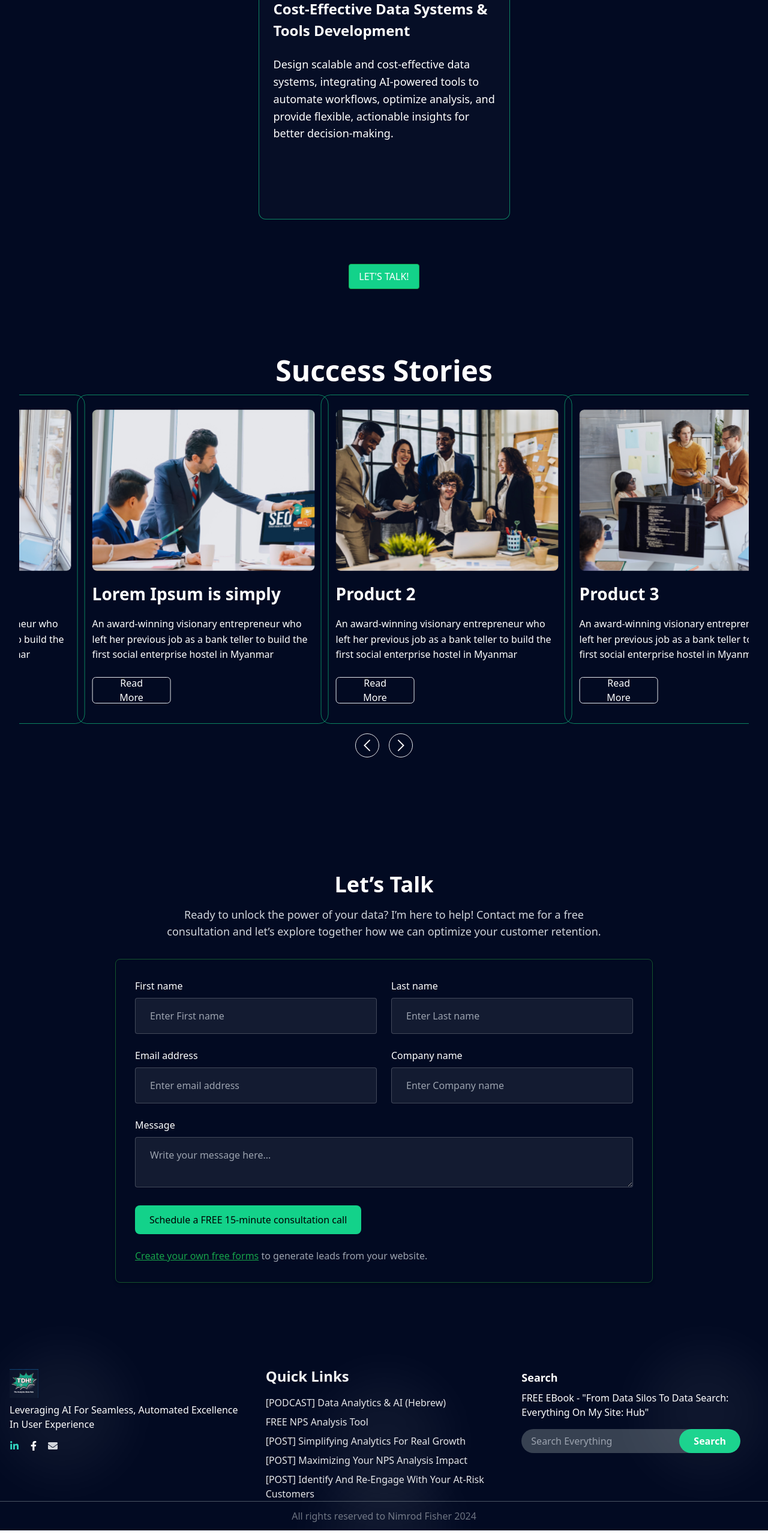
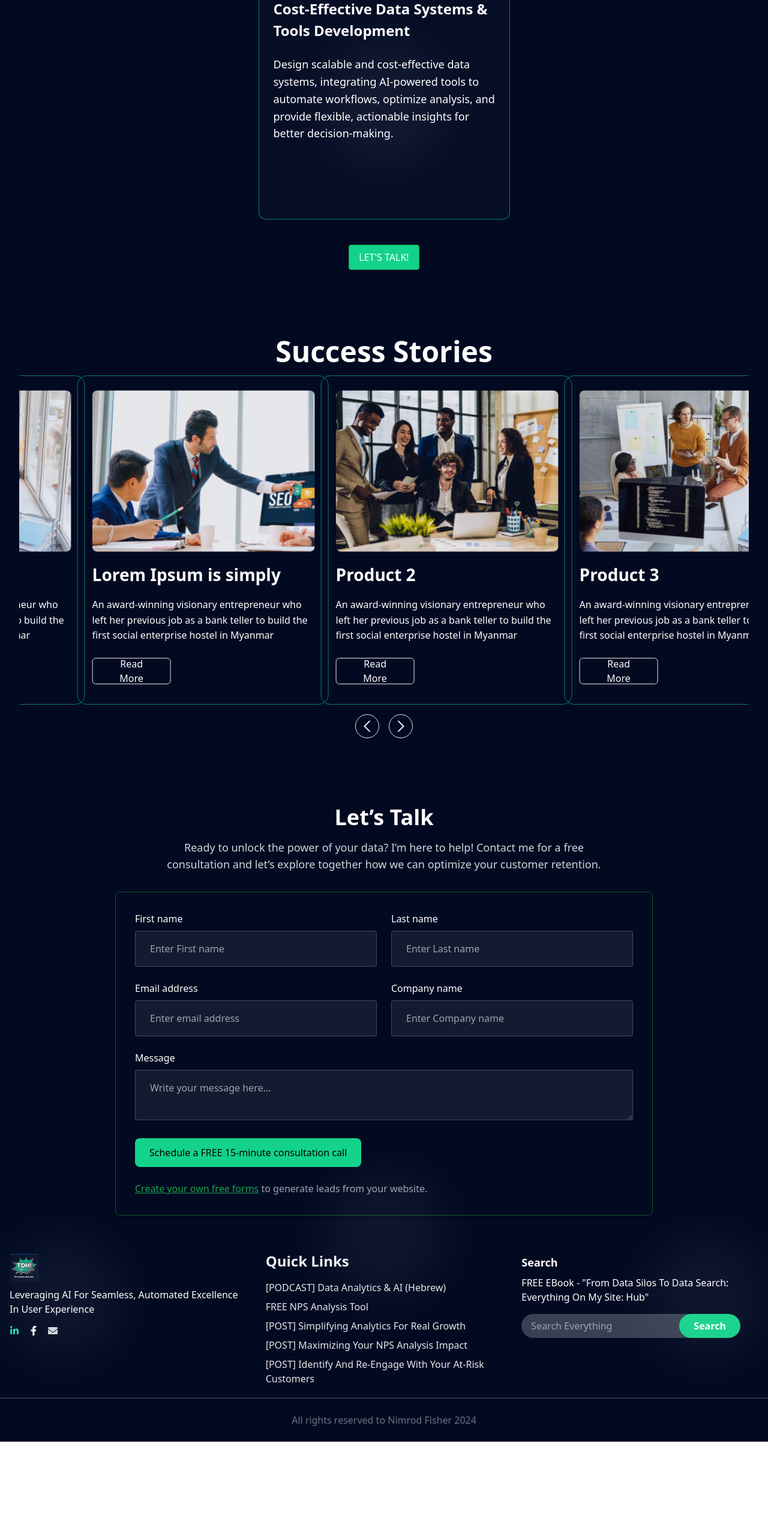
Before and after one commit to Sayadkhan/try-projects, a React (Vite) app: page / in a window 1280 px wide. Shown: the part 2060-4623 px from the top of the page at 60% size. After the commit the page ends 4464 px from the top, so only its background shows below. Built offline with nearby package versions, Linux system fonts and the light colour scheme.

Commit message:
some issu fixed

```diff
--- a/src/App.jsx
+++ b/src/App.jsx
@@ -7,7 +7,7 @@ import Footer from "./components/Footer";
 
 const App = () => {
   return (
-    <div className="bg-[#020A22] relative">
+    <div className="bg-[#020A22] relative min-h-[100vh]">
       <Navbar />
 
       <Routes>
@@ -18,6 +18,8 @@ const App = () => {
 
       <div className="w-[213px] h-[213px] rounded-full bg-white/10 blur-2xl absolute top-5 left-0"></div>
       <div className="w-[213px] h-[213px] rounded-full bg-white/10 blur-2xl absolute top-5 right-0"></div>
+      <div className="absolute w-[213px] h-[213px] rounded-full bg-white/5 blur-2xl  left-1/2 transform -translate-x-1/2 -translate-y-1/2"></div>
+      <div className="absolute w-[213px] h-[213px] rounded-full bg-white/5 blur-2xl top-1/2 left-1/2 transform -translate-x-1/2 -translate-y-1/2"></div>
 
       <Footer />
     </div>
--- a/src/components/ContactSection.jsx
+++ b/src/components/ContactSection.jsx
@@ -51,7 +51,7 @@ const ContactSection = () => {
   };
 
   return (
-    <section className="bg-[] text-white py-20 px-4 sm:px-8">
+    <section className="bg-[] text-white  px-4 sm:px-8">
       <div className="max-w-4xl mx-auto">
         <div className="text-center">
           <h2 className="text-4xl font-bold mb-4">Let’s Talk</h2>
--- a/src/components/Copyright.jsx
+++ b/src/components/Copyright.jsx
@@ -2,7 +2,7 @@ import React from "react";
 
 function Copyright() {
   return (
-    <div className=" text-center   border-t-[.3px] border-gray-600 p-3 text-gray-500 ">
+    <div className=" text-center   border-t-[.3px] border-gray-600 py-6 px-3 text-gray-500 ">
       All rights reserved to Nimrod Fisher 2024
     </div>
   );
--- a/src/components/Footer.jsx
+++ b/src/components/Footer.jsx
@@ -4,7 +4,7 @@ import Copyright from "./Copyright";
 
 const Footer = () => {
   return (
-    <footer className="text-white pt-8 relative">
+    <footer className="text-white pt-8 relative flex flex-col gap-5">
       <div className="container justify-items-center mx-auto  px-4">
         <div className="grid max-w-7xl r grid-cols-1 md:grid-cols-3 gap-8">
           <div>
@@ -107,8 +107,8 @@ const Footer = () => {
 
       <div className="absolute w-52 h-52 rounded-full bg-white/5 blur-2xl top-0 left-0"></div>
       <div className="absolute w-52 h-52 rounded-full bg-white/5 blur-2xl top-0 right-0"></div>
-      <div className="absolute w-52 h-52 rounded-full bg-white/5 blur-2xl  left-1/2 transform -translate-x-1/2 -translate-y-1/2"></div>
-      <div className="absolute w-52 h-52 rounded-full bg-white/5 blur-2xl top-1/2 left-1/2 transform -translate-x-1/2 -translate-y-1/2"></div>
+      {/* <div className="absolute w-52 h-52 rounded-full bg-white/5 blur-2xl  left-1/2 transform -translate-x-1/2 -translate-y-1/2"></div> */}
+      {/* <div className="absolute w-52 h-52 rounded-full bg-white/5 blur-2xl top-1/2 left-1/2 transform -translate-x-1/2 -translate-y-1/2"></div> */}
     </footer>
   );
 };
--- a/src/pages/HomePage.jsx
+++ b/src/pages/HomePage.jsx
@@ -29,7 +29,7 @@ const HomePage = () => {
             <MyServiceSection />
           </div>
 
-          <Link to="/contact" className="mt-8">
+          <Link to="/contact" className="">
             <button className="hover:bg-transparent hover:text-green-600 text-white border-[0.75px] bg-[--btn-bg] border-green-600 rounded px-4 py-2 transition  duration-300">
               LET'S TALK!
             </button>
```
